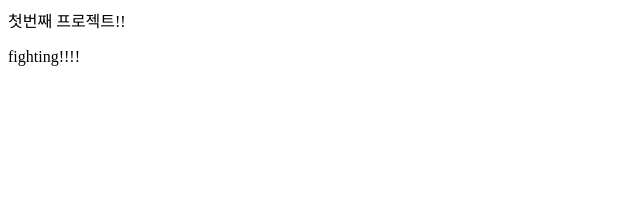
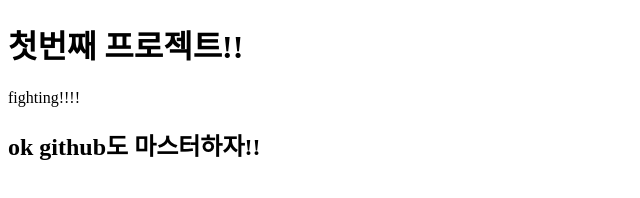
Before and after one commit to JSONha4/first-jk-pjt, a plain HTML site: page index.html in a window 1280 px wide. Shown: the whole page, without its empty margins (0-640 px from the left). Drawn offline with Linux system fonts and the light colour scheme.

Commit message:
second commit

```diff
--- a/index.html
+++ b/index.html
@@ -7,8 +7,9 @@
     <link rel="stylesheet" href="style.css">
 </head>
 <body>
-    <hi>첫번째 프로젝트!!</hi>
+    <h1>첫번째 프로젝트!!</h1>
     <p>fighting!!!!</p>
+    <h2>ok github도 마스터하자!!</h2>
 
 </body>
 </html>
```
